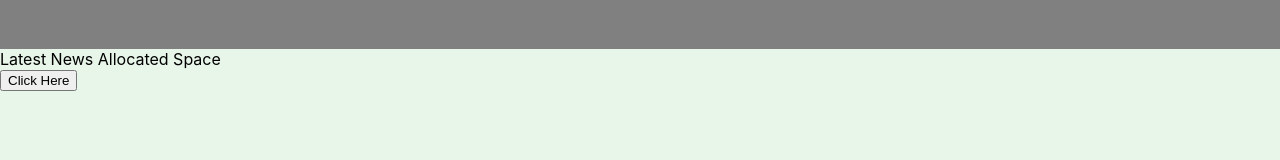
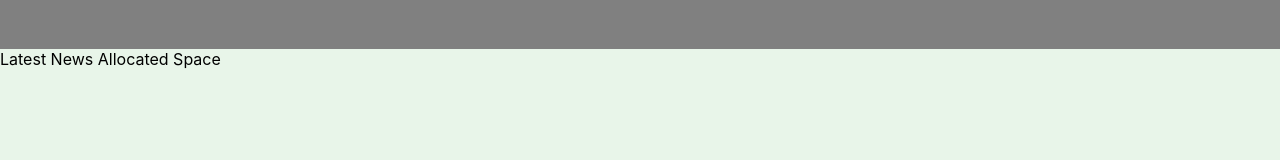
Before and after one commit to INTECS-ITFAC/intecs_webapp_front-end, a React (Create React App) app: page / in a window 1280 px wide. Shown: the part 531-691 px from the top of the page. Built offline with nearby package versions, Linux system fonts and the light colour scheme.

Commit message:
remove test element

```diff
--- a/src/components/latestNews/LatestNews.tsx
+++ b/src/components/latestNews/LatestNews.tsx
@@ -6,9 +6,6 @@ function LatestNews() {
   return (
     <div className="latest-news-container">
       <div>Latest News Allocated Space</div>
-      <button className="prettier-class" id="prettier-id" onClick={() => {}}>
-        Click Here
-      </button>
     </div>
   );
 }
```
